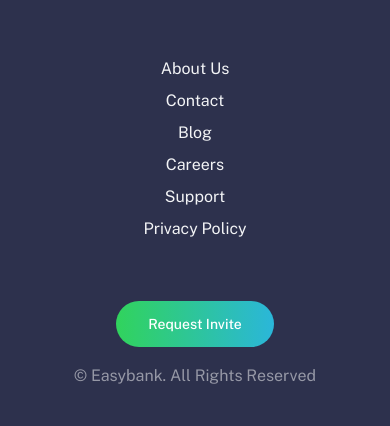
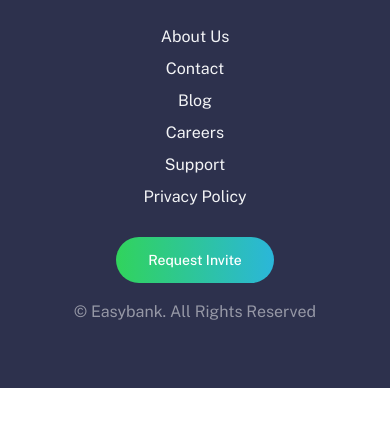
Before and after one commit to nirajbagdi/fem-easybank, a plain HTML site: page index.html in a window 390 px wide. Shown: the part 4158-4584 px from the top of the page. After the commit the page ends 4546 px from the top, so only its background shows below. Drawn offline with nearby package versions, Linux system fonts and the light colour scheme.

Commit message:
fixed footer spacing in mobile

```diff
--- a/styles/scss/_footer.scss
+++ b/styles/scss/_footer.scss
@@ -11,6 +11,7 @@
         --gap: 6.4rem;
 
         @include mobile {
+            --gap: 3.2rem;
             flex-direction: column;
             text-align: center;
         }
```
Also changed, not shown: styles/css/main.css.
